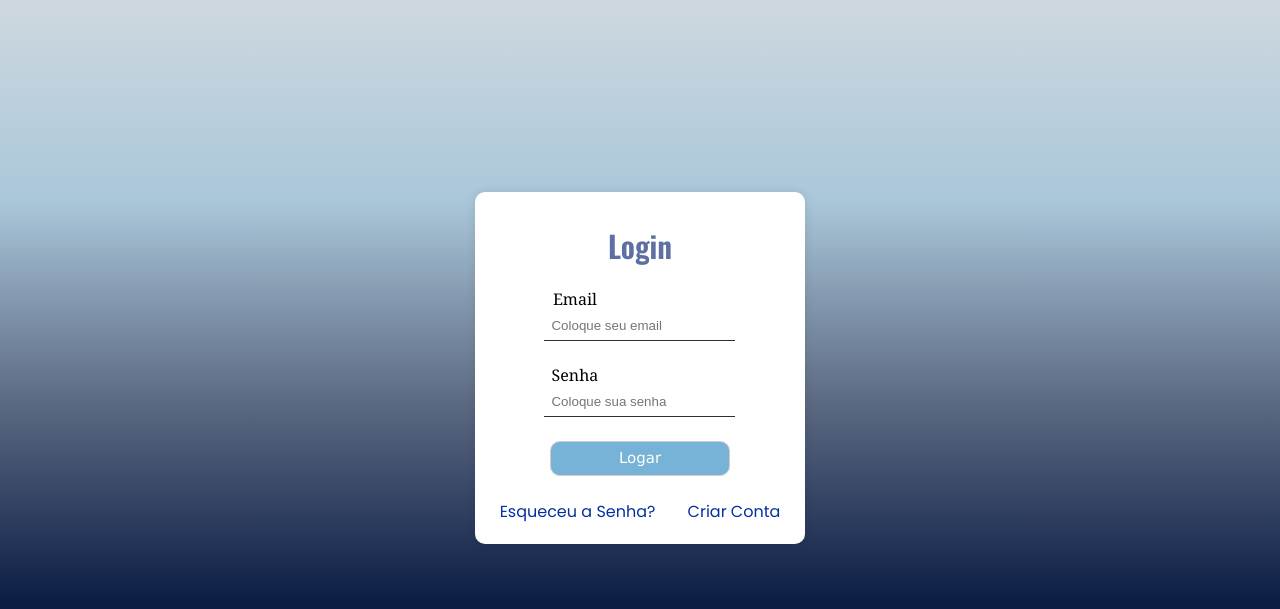
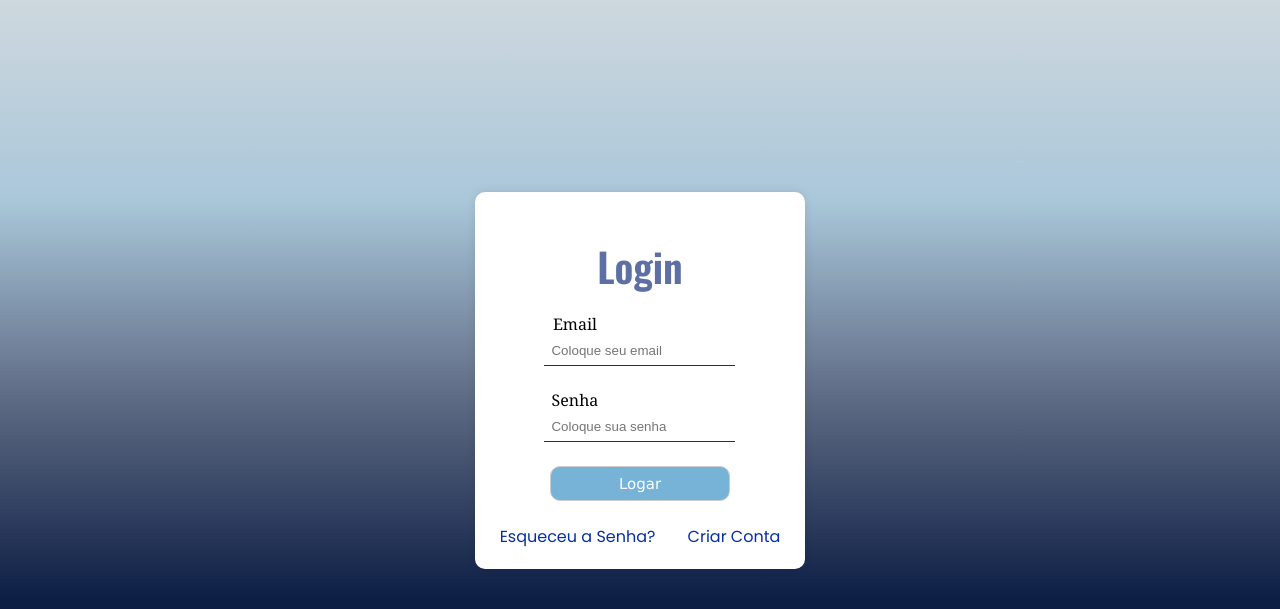
Before and after one commit to CarlosAfonsoo/Gerenciamento_PHP, a PHP site: page / in a window 1280 px wide. Shown: the top 609 px of the page. Run offline with PHP 8.4, Linux system fonts and the light colour scheme.

Commit message:
mais ajustes

```diff
--- a/css/login.css
+++ b/css/login.css
@@ -25,9 +25,10 @@ body {
 .titulo > h4 {
     font-family: 'Oswald', sans-serif;
     color: rgb(93, 111, 163);
-    font-size: 30px;
-    margin-bottom: 20px;
+    font-size: 40px;
+    margin-bottom: 17px;
 }
+
 .titulo{
     max-width: 290px;
     margin-top: -29px;
```
